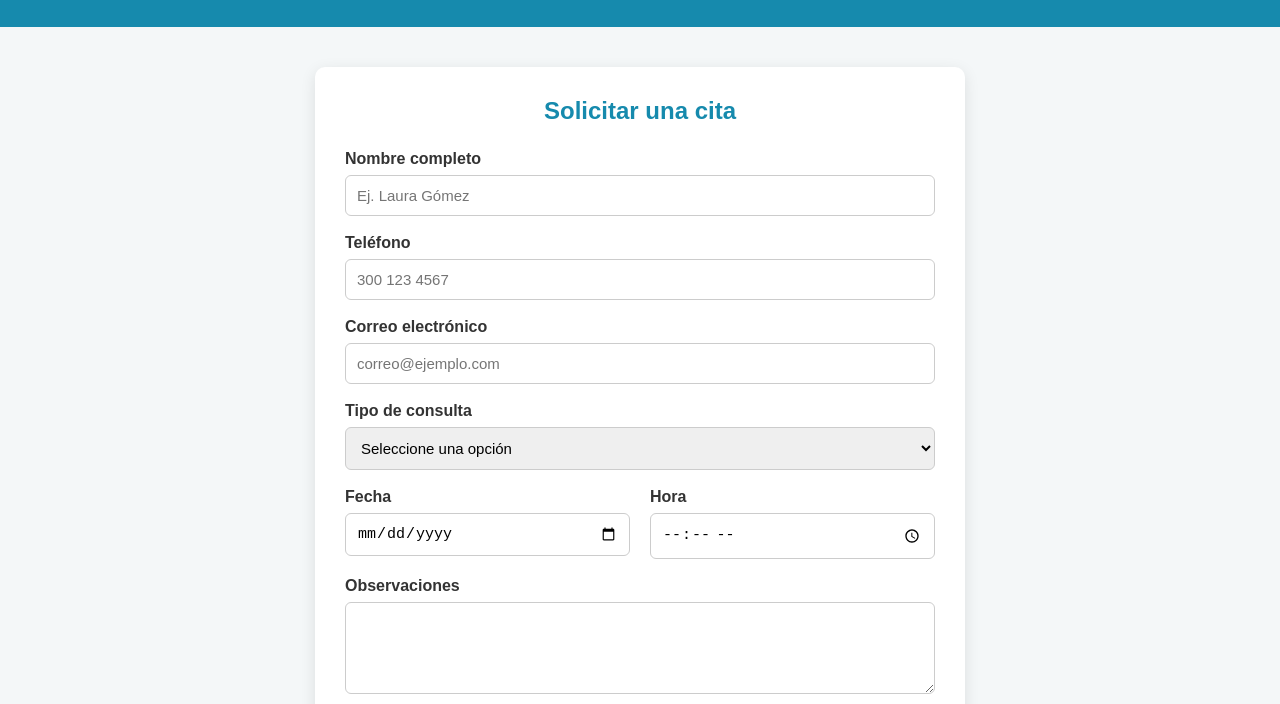
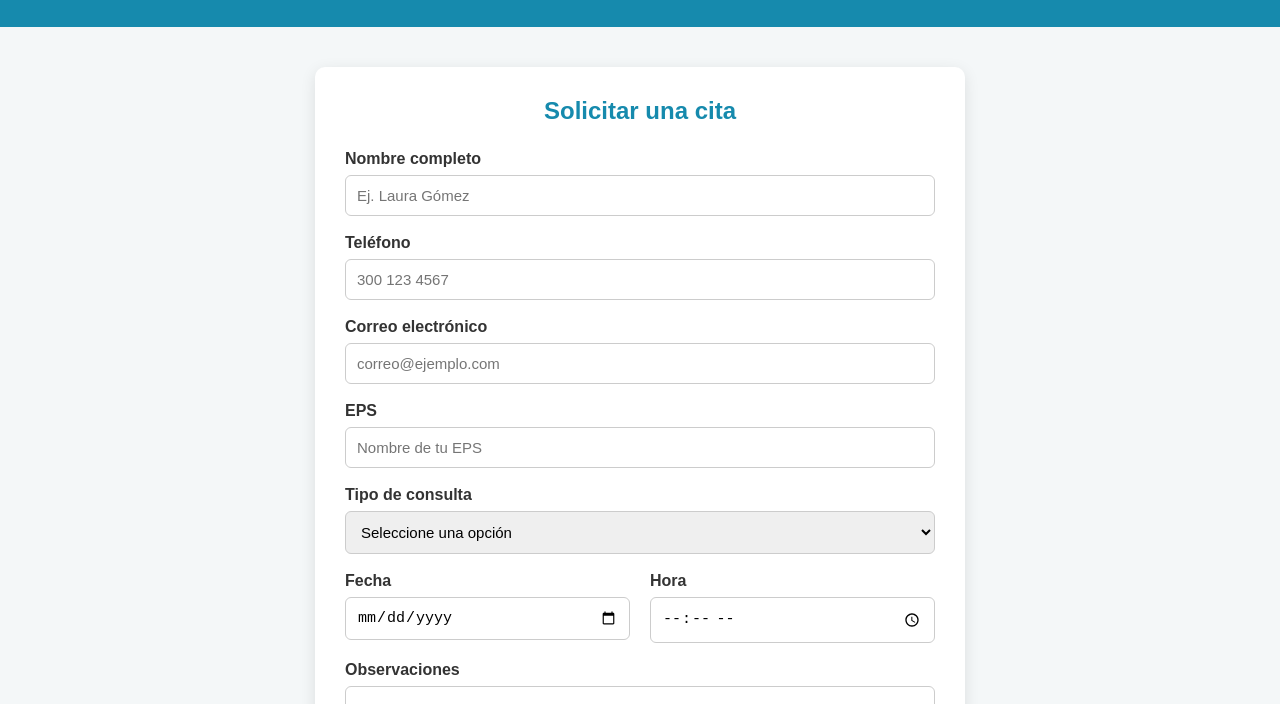
Before and after one commit to santiagosoto1911/mi_proyecto_web, a plain HTML site: page index.html in a window 1280 px wide. Shown: the part 96-800 px from the top of the page. Drawn offline with Linux system fonts and the light colour scheme.

Commit message:
actualizando formulario de reservas

```diff
--- a/index.html
+++ b/index.html
@@ -51,6 +51,16 @@
                         id="correo"
                         name="correo"
                         placeholder="correo@ejemplo.com"
+                        required>
+                </div>
+
+                <div class="grupo">
+                    <label for="eps">EPS</label>
+                    <input
+                        type="text"
+                        id="eps"
+                        name="eps"
+                        placeholder="Nombre de tu EPS"
                         required>
                 </div>
 
```
